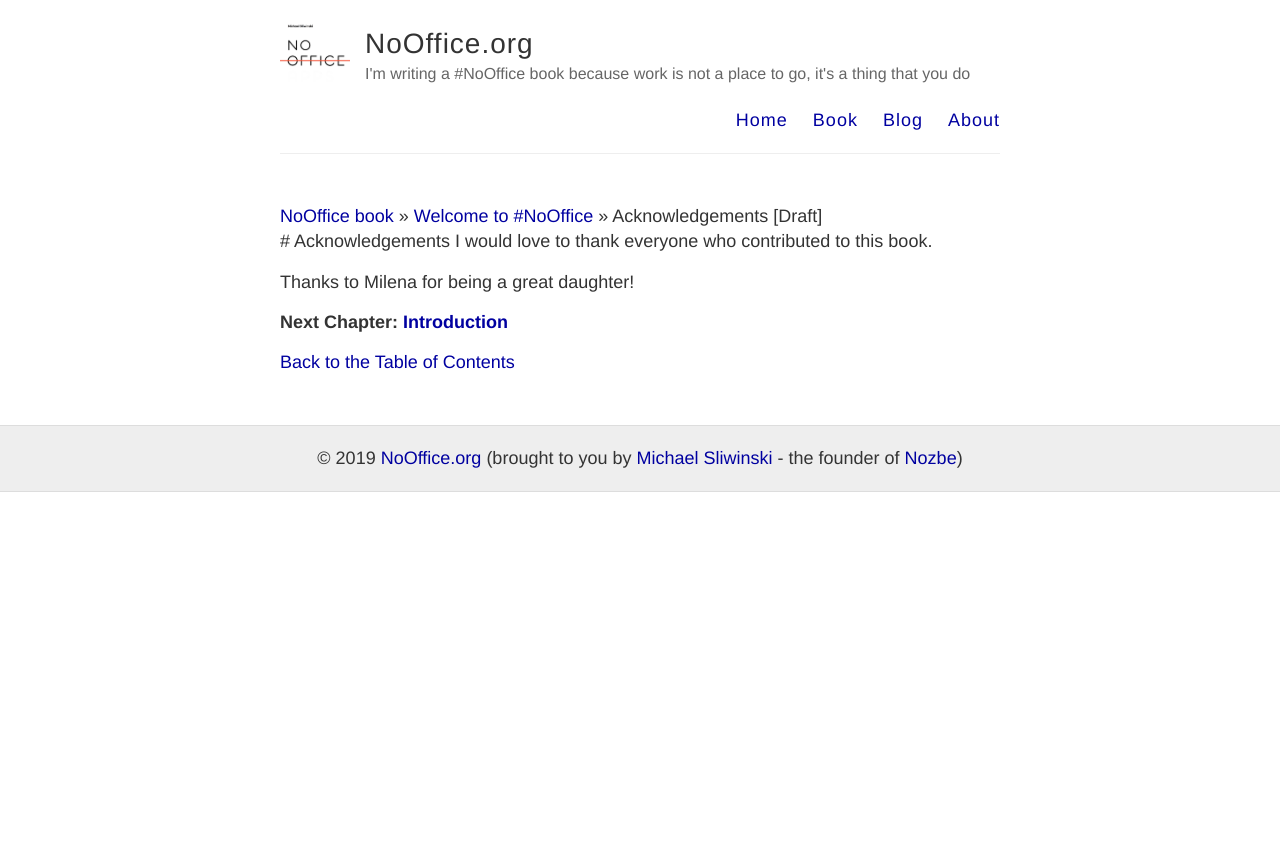
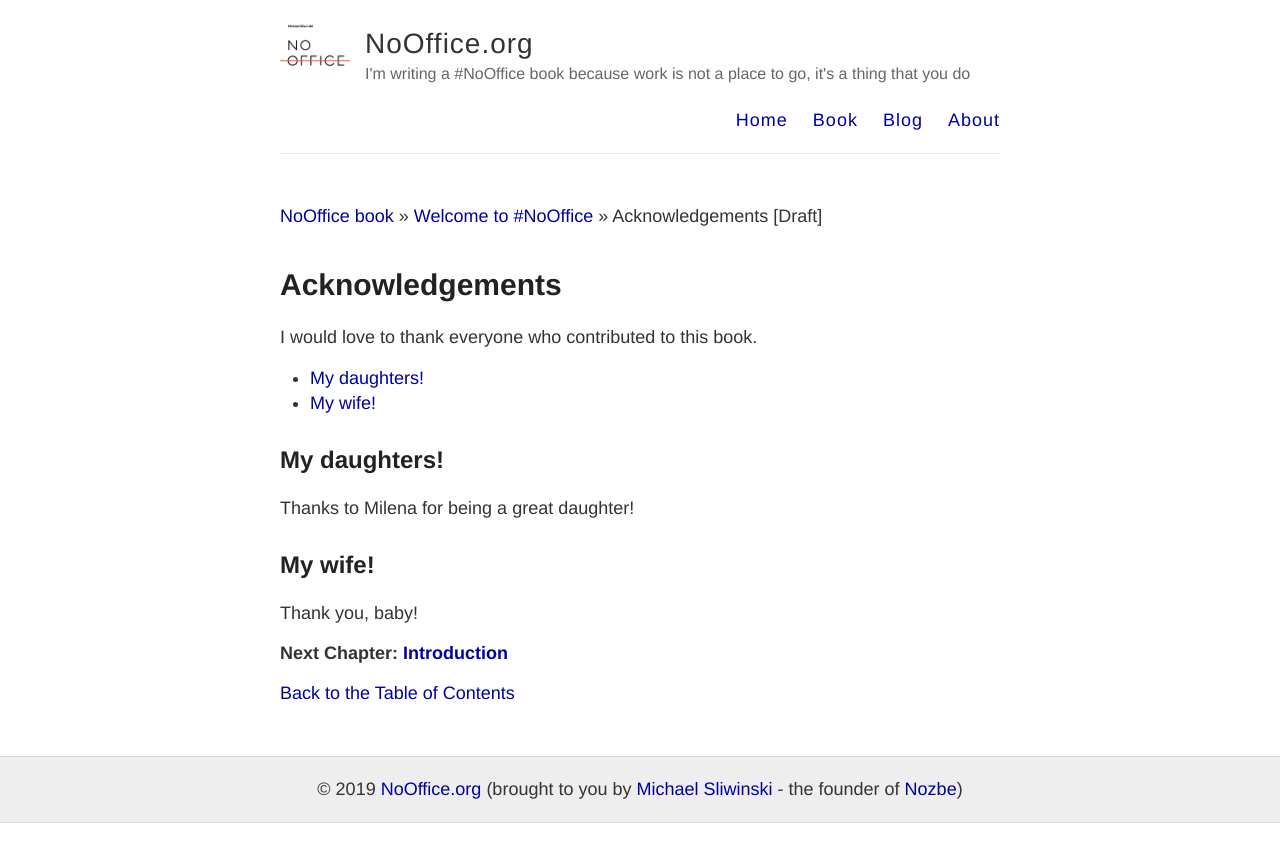
Before and after one commit to Nozbe/NoOffice.org, a Jekyll site: the page built from book/acknowledgements.md, in a window 1280 px wide. Shown: the top 862 px of the page. Built offline with Jekyll 4.4.1, drawn with Linux system fonts in a browser that asks for light colours.

Commit message:
More book fixes

```diff
--- a/_layouts/books.html
+++ b/_layouts/books.html
@@ -4,10 +4,16 @@ layout: default
 
 {% include book_nav.html %}
 
-# {{ chapter_title }}
+<article class="page">
+<h1>{{ chapter_title }}</h1>
 
+<div class="entry">
 {{ chapter_subtitle }}
+</div>
 
+<div class="entry">
 {{ content }}
+</div>
+</article>
 
 {% include book_next.html %}
--- a/book/acknowledgements.md
+++ b/book/acknowledgements.md
@@ -1,9 +1,16 @@
 ---
 part: intro
 layout: books
+title: Acknowledgements
 ---
 
 * TOC
 {:toc}
 
+## My daughters!
+
 Thanks to Milena for being a great daughter!
+
+## My wife!
+
+Thank you, baby!
```
